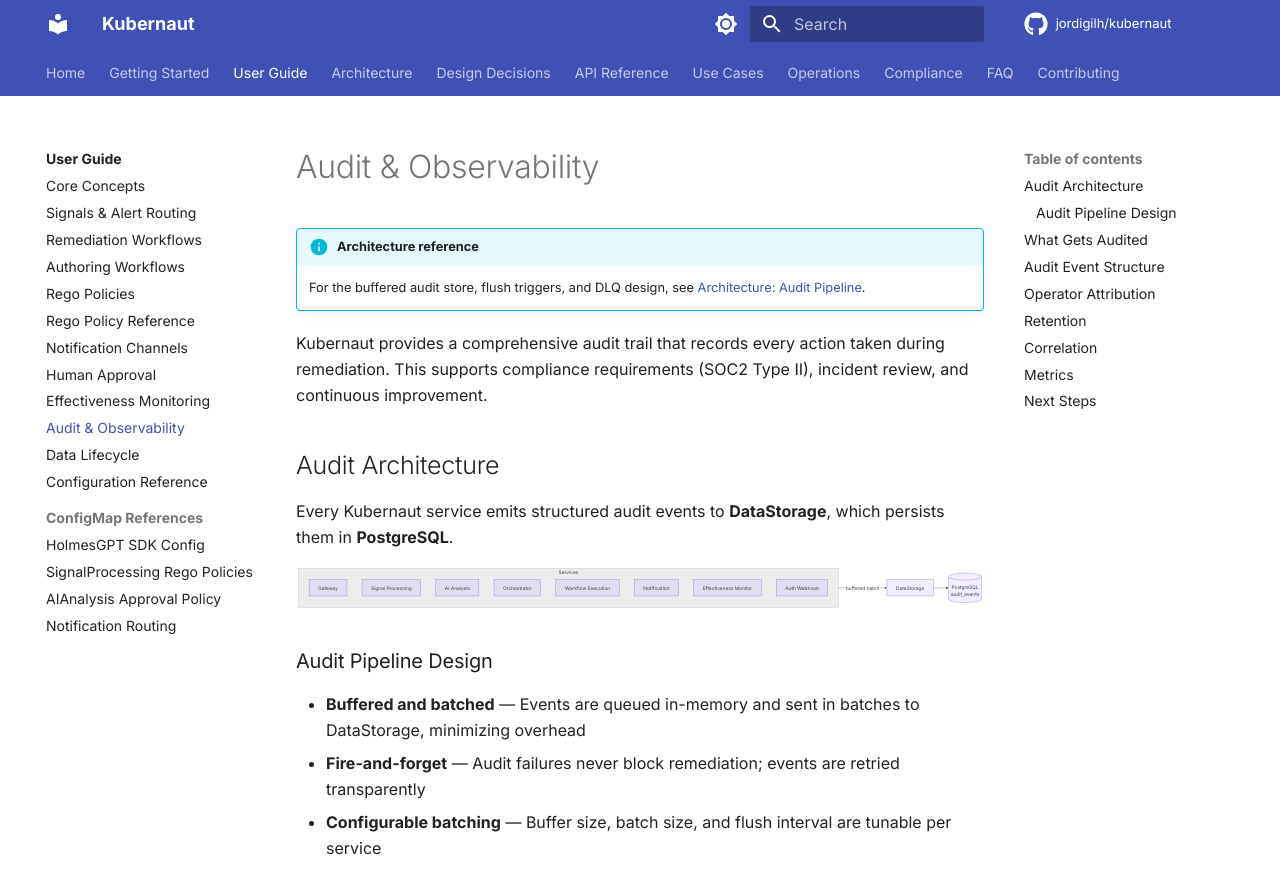
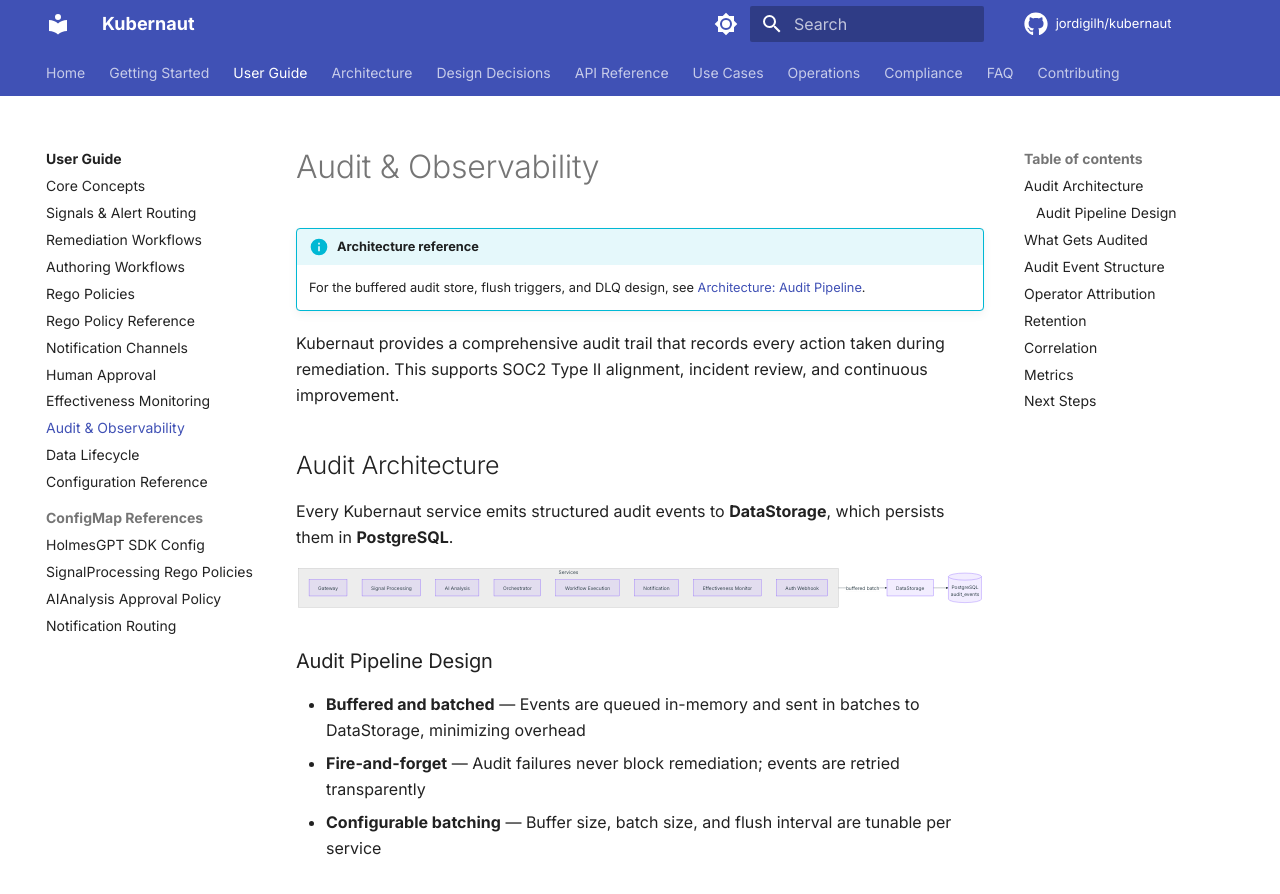
Before and after one commit to jordigilh/kubernaut-docs, an MkDocs documentation site: the page built from docs/user-guide/audit-and-observability.md, in a window 1280 px wide and 900 px high. Shown: the top 894 px of the window. Built offline with MkDocs 1.6.1 and Material for MkDocs 9.7.7, drawn with Linux system fonts in a browser that asks for light colours; comment, search, counter and statistics services are not loaded; the version menu is left out; some of the changed text lies outside the part shown.

Commit message:
docs: reword SOC2 language in audit and observability pages
Replace "SOC2 compliance" with "SOC2 readiness" / "SOC2 alignment" in
audit-and-observability, audit-pipeline, and data-lifecycle pages.
These capabilities support SOC2 readiness but are not a compliance
certification.

Made-with: Cursor

```diff
--- a/docs/user-guide/audit-and-observability.md
+++ b/docs/user-guide/audit-and-observability.md
@@ -3,7 +3,7 @@
 !!! info "Architecture reference"
     For the buffered audit store, flush triggers, and DLQ design, see [Architecture: Audit Pipeline](../architecture/audit-pipeline.md).
 
-Kubernaut provides a comprehensive audit trail that records every action taken during remediation. This supports compliance requirements (SOC2 Type II), incident review, and continuous improvement.
+Kubernaut provides a comprehensive audit trail that records every action taken during remediation. This supports SOC2 Type II alignment, incident review, and continuous improvement.
 
 ## Audit Architecture
 
@@ -63,7 +63,7 @@ The **Auth Webhook** captures human actions through Kubernetes admission control
 - **Workflow registration** — Who registered, deleted, or was denied a RemediationWorkflow CRD
 - **Action type management** — Who created, updated, deleted, or was denied an ActionType CRD
 
-This ensures that every human action in the system has a recorded identity, timestamp, and context — critical for SOC2 compliance.
+This ensures that every human action in the system has a recorded identity, timestamp, and context — critical for SOC2 readiness.
 
 ## Retention
 
```
Also changed, not shown: docs/architecture/audit-pipeline.md (+1 -1 lines), docs/user-guide/data-lifecycle.md (+1 -1 lines).
